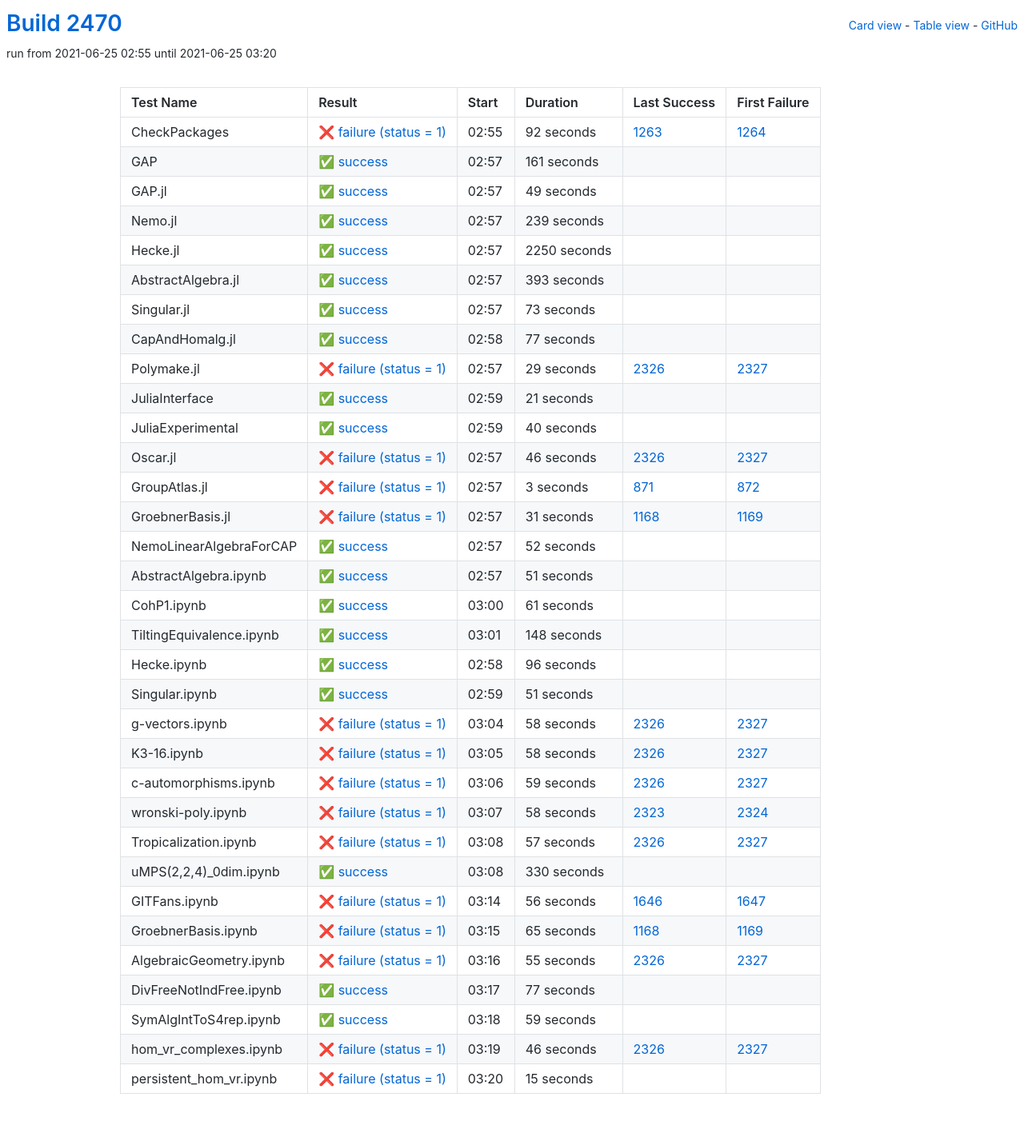
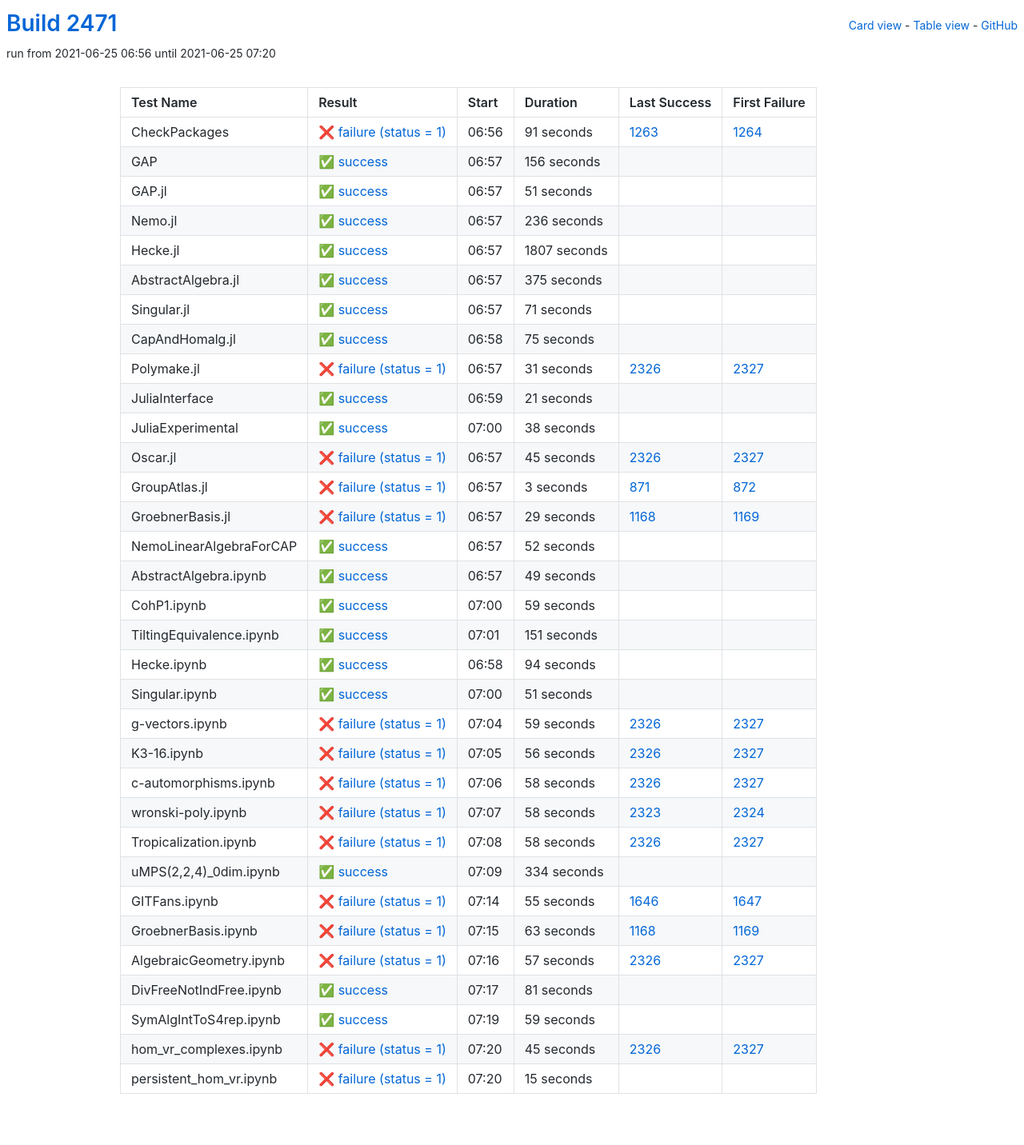
Before and after one commit to oscar-system/oscar-ci-status-stable, a Jekyll site: the page built from table.html, in a window 1280 px wide. Shown: the whole page at 80% size. Built offline with Jekyll 4.4.1, drawn with Linux system fonts in a browser that asks for light colours.

Commit message:
Build #2471

```diff
--- a/_data/ci.yml
+++ b/_data/ci.yml
@@ -1,6 +1,6 @@
 ---
-build: 2470
-build_url: https://oscarci.mathematik.uni-kl.de/job/oscar-stable/2470/
+build: 2471
+build_url: https://oscarci.mathematik.uni-kl.de/job/oscar-stable/2471/
 job: oscar-stable
 organization: oscar-system
 repo: oscar-ci-status-stable
@@ -8,116 +8,116 @@ repourl: https://github.com/oscar-system/oscar-ci-status-stable
 tests:
 - name: CheckPackages
   id: checkpackages
-  log: https://oscarci.mathematik.uni-kl.de/job/oscar-stable/2470/artifact/logs/build-2470/CheckPackages.log
-  start: 2021-06-25 02:55
+  log: https://oscarci.mathematik.uni-kl.de/job/oscar-stable/2471/artifact/logs/build-2471/CheckPackages.log
+  start: 2021-06-25 06:56
   success: false
   exitcode: 1
   status: failure
-  duration: 92
+  duration: 91
   last_success: 1263
   last_success_url: https://oscarci.mathematik.uni-kl.de/job/oscar-stable/1263/
   first_failure: 1264
   first_failure_url: https://oscarci.mathematik.uni-kl.de/job/oscar-stable/1264/
 - name: GAP
   id: gap
-  log: https://oscarci.mathematik.uni-kl.de/job/oscar-stable/2470/artifact/logs/build-2470/GAP.log
-  start: 2021-06-25 02:57
+  log: https://oscarci.mathematik.uni-kl.de/job/oscar-stable/2471/artifact/logs/build-2471/GAP.log
+  start: 2021-06-25 06:57
   success: true
   exitcode: 0
   status: success
-  duration: 161
+  duration: 156
   last_success: false
   last_success_url:
   first_failure: false
   first_failure_url:
 - name: GAP.jl
   id: gap-jl
-  log: https://oscarci.mathematik.uni-kl.de/job/oscar-stable/2470/artifact/logs/build-2470/GAP.jl.log
-  start: 2021-06-25 02:57
+  log: https://oscarci.mathematik.uni-kl.de/job/oscar-stable/2471/artifact/logs/build-2471/GAP.jl.log
+  start: 2021-06-25 06:57
   success: true
   exitcode: 0
   status: success
-  duration: 49
+  duration: 51
   last_success: false
   last_success_url:
   first_failure: false
   first_failure_url:
 - name: Nemo.jl
   id: nemo-jl
-  log: https://oscarci.mathematik.uni-kl.de/job/oscar-stable/2470/artifact/logs/build-2470/Nemo.jl.log
-  start: 2021-06-25 02:57
+  log: https://oscarci.mathematik.uni-kl.de/job/oscar-stable/2471/artifact/logs/build-2471/Nemo.jl.log
+  start: 2021-06-25 06:57
   success: true
   exitcode: 0
   status: success
-  duration: 239
+  duration: 236
   last_success: false
   last_success_url:
   first_failure: false
   first_failure_url:
 - name: Hecke.jl
   id: hecke-jl
-  log: https://oscarci.mathematik.uni-kl.de/job/oscar-stable/2470/artifact/logs/build-2470/Hecke.jl.log
-  start: 2021-06-25 02:57
+  log: https://oscarci.mathematik.uni-kl.de/job/oscar-stable/2471/artifact/logs/build-2471/Hecke.jl.log
+  start: 2021-06-25 06:57
   success: true
   exitcode: 0
   status: success
-  duration: 2250
+  duration: 1807
   last_success: false
   last_success_url:
   first_failure: false
   first_failure_url:
 - name: AbstractAlgebra.jl
   id: abstractalgebra-jl
-  log: https://oscarci.mathematik.uni-kl.de/job/oscar-stable/2470/artifact/logs/build-2470/AbstractAlgebra.jl.log
-  start: 2021-06-25 02:57
+  log: https://oscarci.mathematik.uni-kl.de/job/oscar-stable/2471/artifact/logs/build-2471/AbstractAlgebra.jl.log
+  start: 2021-06-25 06:57
   success: true
   exitcode: 0
   status: success
-  duration: 393
+  duration: 375
   last_success: false
   last_success_url:
   first_failure: false
   first_failure_url:
 - name: Singular.jl
   id: singular-jl
-  log: https://oscarci.mathematik.uni-kl.de/job/oscar-stable/2470/artifact/logs/build-2470/Singular.jl.log
-  start: 2021-06-25 02:57
+  log: https://oscarci.mathematik.uni-kl.de/job/oscar-stable/2471/artifact/logs/build-2471/Singular.jl.log
+  start: 2021-06-25 06:57
   success: true
   exitcode: 0
   status: success
-  duration: 73
+  duration: 71
   last_success: false
   last_success_url:
   first_failure: false
   first_failure_url:
 - name: CapAndHomalg.jl
   id: capandhomalg-jl
-  log: https://oscarci.mathematik.uni-kl.de/job/oscar-stable/2470/artifact/logs/build-2470/CapAndHomalg.jl.log
-  start: 2021-06-25 02:58
+  log: https://oscarci.mathematik.uni-kl.de/job/oscar-stable/2471/artifact/logs/build-2471/CapAndHomalg.jl.log
+  start: 2021-06-25 06:58
   success: true
   exitcode: 0
   status: success
-  duration: 77
+  duration: 75
   last_success: false
   last_success_url:
   first_failure: false
   first_failure_url:
 - name: Polymake.jl
   id: polymake-jl
-  log: https://oscarci.mathematik.uni-kl.de/job/oscar-stable/2470/artifact/logs/build-2470/Polymake.jl.log
-  start: 2021-06-25 02:57
+  log: https://oscarci.mathematik.uni-kl.de/job/oscar-stable/2471/artifact/logs/build-2471/Polymake.jl.log
+  start: 2021-06-25 06:57
   success: false
   exitcode: 1
   status: failure
-  duration: 29
+  duration: 31
   last_success: 2326
   last_success_url: https://oscarci.mathematik.uni-kl.de/job/oscar-stable/2326/
   first_failure: 2327
   first_failure_url: https://oscarci.mathematik.uni-kl.de/job/oscar-stable/2327/
 - name: JuliaInterface
   id: juliainterface
-  log: https://oscarci.mathematik.uni-kl.de/job/oscar-stable/2470/artifact/logs/build-2470/JuliaInterface.log
-  start: 2021-06-25 02:59
+  log: https://oscarci.mathematik.uni-kl.de/job/oscar-stable/2471/artifact/logs/build-2471/JuliaInterface.log
+  start: 2021-06-25 06:59
   success: true
   exitcode: 0
   status: success
@@ -128,32 +128,32 @@ tests:
   first_failure_url:
 - name: JuliaExperimental
   id: juliaexperimental
-  log: https://oscarci.mathematik.uni-kl.de/job/oscar-stable/2470/artifact/logs/build-2470/JuliaExperimental.log
-  start: 2021-06-25 02:59
+  log: https://oscarci.mathematik.uni-kl.de/job/oscar-stable/2471/artifact/logs/build-2471/JuliaExperimental.log
+  start: 2021-06-25 07:00
   success: true
   exitcode: 0
   status: success
-  duration: 40
+  duration: 38
   last_success: false
   last_success_url:
   first_failure: false
   first_failure_url:
 - name: Oscar.jl
   id: oscar-jl
-  log: https://oscarci.mathematik.uni-kl.de/job/oscar-stable/2470/artifact/logs/build-2470/Oscar.jl.log
-  start: 2021-06-25 02:57
+  log: https://oscarci.mathematik.uni-kl.de/job/oscar-stable/2471/artifact/logs/build-2471/Oscar.jl.log
+  start: 2021-06-25 06:57
   success: false
   exitcode: 1
   status: failure
-  duration: 46
+  duration: 45
   last_success: 2326
   last_success_url: https://oscarci.mathematik.uni-kl.de/job/oscar-stable/2326/
   first_failure: 2327
   first_failure_url: https://oscarci.mathematik.uni-kl.de/job/oscar-stable/2327/
 - name: GroupAtlas.jl
   id: groupatlas-jl
-  log: https://oscarci.mathematik.uni-kl.de/job/oscar-stable/2470/artifact/logs/build-2470/GroupAtlas.jl.log
-  start: 2021-06-25 02:57
+  log: https://oscarci.mathematik.uni-kl.de/job/oscar-stable/2471/artifact/logs/build-2471/GroupAtlas.jl.log
+  start: 2021-06-25 06:57
   success: false
   exitcode: 1
   status: failure
@@ -164,20 +164,20 @@ tests:
   first_failure_url: https://oscarci.mathematik.uni-kl.de/job/oscar-stable/872/
 - name: GroebnerBasis.jl
   id: groebnerbasis-jl
-  log: https://oscarci.mathematik.uni-kl.de/job/oscar-stable/2470/artifact/logs/build-2470/GroebnerBasis.jl.log
-  start: 2021-06-25 02:57
+  log: https://oscarci.mathematik.uni-kl.de/job/oscar-stable/2471/artifact/logs/build-2471/GroebnerBasis.jl.log
+  start: 2021-06-25 06:57
   success: false
   exitcode: 1
   status: failure
-  duration: 31
+  duration: 29
   last_success: 1168
   last_success_url: https://oscarci.mathematik.uni-kl.de/job/oscar-stable/1168/
   first_failure: 1169
   first_failure_url: https://oscarci.mathematik.uni-kl.de/job/oscar-stable/1169/
 - name: NemoLinearAlgebraForCAP
   id: nemolinearalgebraforcap
-  log: https://oscarci.mathematik.uni-kl.de/job/oscar-stable/2470/artifact/logs/build-2470/NemoLinearAlgebraForCAP.log
-  start: 2021-06-25 02:57
+  log: https://oscarci.mathematik.uni-kl.de/job/oscar-stable/2471/artifact/logs/build-2471/NemoLinearAlgebraForCAP.log
+  start: 2021-06-25 06:57
   success: true
   exitcode: 0
   status: success
@@ -188,56 +188,56 @@ tests:
   first_failure_url:
 - name: AbstractAlgebra.ipynb
   id: abstractalgebra-ipynb
-  log: https://oscarci.mathematik.uni-kl.de/job/oscar-stable/2470/artifact/logs/build-2470/AbstractAlgebra.ipynb.log
-  start: 2021-06-25 02:57
+  log: https://oscarci.mathematik.uni-kl.de/job/oscar-stable/2471/artifact/logs/build-2471/AbstractAlgebra.ipynb.log
+  start: 2021-06-25 06:57
   success: true
   exitcode: 0
   status: success
-  duration: 51
+  duration: 49
   last_success: false
   last_success_url:
   first_failure: false
   first_failure_url:
 - name: CohP1.ipynb
   id: cohp1-ipynb
-  log: https://oscarci.mathematik.uni-kl.de/job/oscar-stable/2470/artifact/logs/build-2470/CohP1.ipynb.log
-  start: 2021-06-25 03:00
+  log: https://oscarci.mathematik.uni-kl.de/job/oscar-stable/2471/artifact/logs/build-2471/CohP1.ipynb.log
+  start: 2021-06-25 07:00
   success: true
   exitcode: 0
   status: success
-  duration: 61
+  duration: 59
   last_success: false
   last_success_url:
   first_failure: false
   first_failure_url:
 - name: TiltingEquivalence.ipynb
   id: tiltingequivalence-ipynb
-  log: https://oscarci.mathematik.uni-kl.de/job/oscar-stable/2470/artifact/logs/build-2470/TiltingEquivalence.ipynb.log
-  start: 2021-06-25 03:01
+  log: https://oscarci.mathematik.uni-kl.de/job/oscar-stable/2471/artifact/logs/build-2471/TiltingEquivalence.ipynb.log
+  start: 2021-06-25 07:01
   success: true
   exitcode: 0
   status: success
-  duration: 148
+  duration: 151
   last_success: false
   last_success_url:
   first_failure: false
   first_failure_url:
 - name: Hecke.ipynb
   id: hecke-ipynb
-  log: https://oscarci.mathematik.uni-kl.de/job/oscar-stable/2470/artifact/logs/build-2470/Hecke.ipynb.log
-  start: 2021-06-25 02:58
+  log: https://oscarci.mathematik.uni-kl.de/job/oscar-stable/2471/artifact/logs/build-2471/Hecke.ipynb.log
+  start: 2021-06-25 06:58
   success: true
   exitcode: 0
   status: success
-  duration: 96
+  duration: 94
   last_success: false
   last_success_url:
   first_failure: false
   first_failure_url:
 - name: Singular.ipynb
   id: singular-ipynb
-  log: https://oscarci.mathematik.uni-kl.de/job/oscar-stable/2470/artifact/logs/build-2470/Singular.ipynb.log
-  start: 2021-06-25 02:59
+  log: https://oscarci.mathematik.uni-kl.de/job/oscar-stable/2471/artifact/logs/build-2471/Singular.ipynb.log
+  start: 2021-06-25 07:00
   success: true
   exitcode: 0
   status: success
@@ -248,8 +248,32 @@ tests:
   first_failure_url:
 - name: g-vectors.ipynb
   id: g-vectors-ipynb
-  log: https://oscarci.mathematik.uni-kl.de/job/oscar-stable/2470/artifact/logs/build-2470/g-vectors.ipynb.log
-  start: 2021-06-25 03:04
+  log: https://oscarci.mathematik.uni-kl.de/job/oscar-stable/2471/artifact/logs/build-2471/g-vectors.ipynb.log
+  start: 2021-06-25 07:04
+  success: false
+  exitcode: 1
+  status: failure
+  duration: 59
+  last_success: 2326
+  last_success_url: https://oscarci.mathematik.uni-kl.de/job/oscar-stable/2326/
+  first_failure: 2327
+  first_failure_url: https://oscarci.mathematik.uni-kl.de/job/oscar-stable/2327/
+- name: K3-16.ipynb
+  id: k3-16-ipynb
+  log: https://oscarci.mathematik.uni-kl.de/job/oscar-stable/2471/artifact/logs/build-2471/K3-16.ipynb.log
+  start: 2021-06-25 07:05
+  success: false
+  exitcode: 1
+  status: failure
+  duration: 56
+  last_success: 2326
+  last_success_url: https://oscarci.mathematik.uni-kl.de/job/oscar-stable/2326/
+  first_failure: 2327
+  first_failure_url: https://oscarci.mathematik.uni-kl.de/job/oscar-stable/2327/
+- name: c-automorphisms.ipynb
+  id: c-automorphisms-ipynb
+  log: https://oscarci.mathematik.uni-kl.de/job/oscar-stable/2471/artifact/logs/build-2471/c-automorphisms.ipynb.log
+  start: 2021-06-25 07:06
   success: false
   exitcode: 1
   status: failure
@@ -258,34 +282,10 @@ tests:
   last_success_url: https://oscarci.mathematik.uni-kl.de/job/oscar-stable/2326/
   first_failure: 2327
   first_failure_url: https://oscarci.mathematik.uni-kl.de/job/oscar-stable/2327/
-- name: K3-16.ipynb
-  id: k3-16-ipynb
-  log: https://oscarci.mathematik.uni-kl.de/job/oscar-stable/2470/artifact/logs/build-2470/K3-16.ipynb.log
-  start: 2021-06-25 03:05
-  success: false
-  exitcode: 1
-  status: failure
-  duration: 58
-  last_success: 2326
-  last_success_url: https://oscarci.mathematik.uni-kl.de/job/oscar-stable/2326/
-  first_failure: 2327
-  first_failure_url: https://oscarci.mathematik.uni-kl.de/job/oscar-stable/2327/
-- name: c-automorphisms.ipynb
-  id: c-automorphisms-ipynb
-  log: https://oscarci.mathematik.uni-kl.de/job/oscar-stable/2470/artifact/logs/build-2470/c-automorphisms.ipynb.log
-  start: 2021-06-25 03:06
-  success: false
-  exitcode: 1
-  status: failure
-  duration: 59
-  last_success: 2326
-  last_success_url: https://oscarci.mathematik.uni-kl.de/job/oscar-stable/2326/
-  first_failure: 2327
-  first_failure_url: https://oscarci.mathematik.uni-kl.de/job/oscar-stable/2327/
 - name: wronski-poly.ipynb
   id: wronski-poly-ipynb
-  log: https://oscarci.mathematik.uni-kl.de/job/oscar-stable/2470/artifact/logs/build-2470/wronski-poly.ipynb.log
-  start: 2021-06-25 03:07
+  log: https://oscarci.mathematik.uni-kl.de/job/oscar-stable/2471/artifact/logs/build-2471/wronski-poly.ipynb.log
+  start: 2021-06-25 07:07
   success: false
   exitcode: 1
   status: failure
@@ -296,8 +296,56 @@ tests:
   first_failure_url: https://oscarci.mathematik.uni-kl.de/job/oscar-stable/2324/
 - name: Tropicalization.ipynb
   id: tropicalization-ipynb
-  log: https://oscarci.mathematik.uni-kl.de/job/oscar-stable/2470/artifact/logs/build-2470/Tropicalization.ipynb.log
-  start: 2021-06-25 03:08
+  log: https://oscarci.mathematik.uni-kl.de/job/oscar-stable/2471/artifact/logs/build-2471/Tropicalization.ipynb.log
+  start: 2021-06-25 07:08
+  success: false
+  exitcode: 1
+  status: failure
+  duration: 58
+  last_success: 2326
+  last_success_url: https://oscarci.mathematik.uni-kl.de/job/oscar-stable/2326/
+  first_failure: 2327
+  first_failure_url: https://oscarci.mathematik.uni-kl.de/job/oscar-stable/2327/
+- name: uMPS(2,2,4)_0dim.ipynb
+  id: umps-2-2-4-0dim-ipynb
+  log: https://oscarci.mathematik.uni-kl.de/job/oscar-stable/2471/artifact/logs/build-2471/uMPS-2-2-4-_0dim.ipynb.log
+  start: 2021-06-25 07:09
+  success: true
+  exitcode: 0
+  status: success
+  duration: 334
+  last_success: false
+  last_success_url:
+  first_failure: false
+  first_failure_url:
+- name: GITFans.ipynb
+  id: gitfans-ipynb
+  log: https://oscarci.mathematik.uni-kl.de/job/oscar-stable/2471/artifact/logs/build-2471/GITFans.ipynb.log
+  start: 2021-06-25 07:14
+  success: false
+  exitcode: 1
+  status: failure
+  duration: 55
+  last_success: 1646
+  last_success_url: https://oscarci.mathematik.uni-kl.de/job/oscar-stable/1646/
+  first_failure: 1647
+  first_failure_url: https://oscarci.mathematik.uni-kl.de/job/oscar-stable/1647/
+- name: GroebnerBasis.ipynb
+  id: groebnerbasis-ipynb
+  log: https://oscarci.mathematik.uni-kl.de/job/oscar-stable/2471/artifact/logs/build-2471/GroebnerBasis.ipynb.log
+  start: 2021-06-25 07:15
+  success: false
+  exitcode: 1
+  status: failure
+  duration: 63
+  last_success: 1168
+  last_success_url: https://oscarci.mathematik.uni-kl.de/job/oscar-stable/1168/
+  first_failure: 1169
+  first_failure_url: https://oscarci.mathematik.uni-kl.de/job/oscar-stable/1169/
+- name: AlgebraicGeometry.ipynb
+  id: algebraicgeometry-ipynb
+  log: https://oscarci.mathematik.uni-kl.de/job/oscar-stable/2471/artifact/logs/build-2471/AlgebraicGeometry.ipynb.log
+  start: 2021-06-25 07:16
   success: false
   exitcode: 1
   status: failure
@@ -306,70 +354,22 @@ tests:
   last_success_url: https://oscarci.mathematik.uni-kl.de/job/oscar-stable/2326/
   first_failure: 2327
   first_failure_url: https://oscarci.mathematik.uni-kl.de/job/oscar-stable/2327/
-- name: uMPS(2,2,4)_0dim.ipynb
-  id: umps-2-2-4-0dim-ipynb
-  log: https://oscarci.mathematik.uni-kl.de/job/oscar-stable/2470/artifact/logs/build-2470/uMPS-2-2-4-_0dim.ipynb.log
-  start: 2021-06-25 03:08
+- name: DivFreeNotIndFree.ipynb
+  id: divfreenotindfree-ipynb
+  log: https://oscarci.mathematik.uni-kl.de/job/oscar-stable/2471/artifact/logs/build-2471/DivFreeNotIndFree.ipynb.log
+  start: 2021-06-25 07:17
   success: true
   exitcode: 0
   status: success
-  duration: 330
-  last_success: false
-  last_success_url:
-  first_failure: false
-  first_failure_url:
-- name: GITFans.ipynb
-  id: gitfans-ipynb
-  log: https://oscarci.mathematik.uni-kl.de/job/oscar-stable/2470/artifact/logs/build-2470/GITFans.ipynb.log
-  start: 2021-06-25 03:14
-  success: false
-  exitcode: 1
-  status: failure
-  duration: 56
-  last_success: 1646
-  last_success_url: https://oscarci.mathematik.uni-kl.de/job/oscar-stable/1646/
-  first_failure: 1647
-  first_failure_url: https://oscarci.mathematik.uni-kl.de/job/oscar-stable/1647/
-- name: GroebnerBasis.ipynb
-  id: groebnerbasis-ipynb
-  log: https://oscarci.mathematik.uni-kl.de/job/oscar-stable/2470/artifact/logs/build-2470/GroebnerBasis.ipynb.log
-  start: 2021-06-25 03:15
-  success: false
-  exitcode: 1
-  status: failure
-  duration: 65
-  last_success: 1168
-  last_success_url: https://oscarci.mathematik.uni-kl.de/job/oscar-stable/1168/
-  first_failure: 1169
-  first_failure_url: https://oscarci.mathematik.uni-kl.de/job/oscar-stable/1169/
-- name: AlgebraicGeometry.ipynb
-  id: algebraicgeometry-ipynb
-  log: https://oscarci.mathematik.uni-kl.de/job/oscar-stable/2470/artifact/logs/build-2470/AlgebraicGeometry.ipynb.log
-  start: 2021-06-25 03:16
-  success: false
-  exitcode: 1
-  status: failure
-  duration: 55
-  last_success: 2326
-  last_success_url: https://oscarci.mathematik.uni-kl.de/job/oscar-stable/2326/
-  first_failure: 2327
-  first_failure_url: https://oscarci.mathematik.uni-kl.de/job/oscar-stable/2327/
-- name: DivFreeNotIndFree.ipynb
-  id: divfreenotindfree-ipynb
-  log: https://oscarci.mathematik.uni-kl.de/job/oscar-stable/2470/artifact/logs/build-2470/DivFreeNotIndFree.ipynb.log
-  start: 2021-06-25 03:17
-  success: true
-  exitcode: 0
-  status: success
-  duration: 77
+  duration: 81
   last_success: false
   last_success_url:
   first_failure: false
   first_failure_url:
 - name: SymAlgIntToS4rep.ipynb
   id: symalginttos4rep-ipynb
-  log: https://oscarci.mathematik.uni-kl.de/job/oscar-stable/2470/artifact/logs/build-2470/SymAlgIntToS4rep.ipynb.log
-  start: 2021-06-25 03:18
+  log: https://oscarci.mathematik.uni-kl.de/job/oscar-stable/2471/artifact/logs/build-2471/SymAlgIntToS4rep.ipynb.log
+  start: 2021-06-25 07:19
   success: true
   exitcode: 0
   status: success
@@ -380,20 +380,20 @@ tests:
   first_failure_url:
 - name: hom_vr_complexes.ipynb
   id: hom-vr-complexes-ipynb
-  log: https://oscarci.mathematik.uni-kl.de/job/oscar-stable/2470/artifact/logs/build-2470/hom_vr_complexes.ipynb.log
-  start: 2021-06-25 03:19
+  log: https://oscarci.mathematik.uni-kl.de/job/oscar-stable/2471/artifact/logs/build-2471/hom_vr_complexes.ipynb.log
+  start: 2021-06-25 07:20
   success: false
   exitcode: 1
   status: failure
-  duration: 46
+  duration: 45
   last_success: 2326
   last_success_url: https://oscarci.mathematik.uni-kl.de/job/oscar-stable/2326/
   first_failure: 2327
   first_failure_url: https://oscarci.mathematik.uni-kl.de/job/oscar-stable/2327/
 - name: persistent_hom_vr.ipynb
   id: persistent-hom-vr-ipynb
-  log: https://oscarci.mathematik.uni-kl.de/job/oscar-stable/2470/artifact/logs/build-2470/persistent_hom_vr.ipynb.log
-  start: 2021-06-25 03:20
+  log: https://oscarci.mathematik.uni-kl.de/job/oscar-stable/2471/artifact/logs/build-2471/persistent_hom_vr.ipynb.log
+  start: 2021-06-25 07:20
   success: false
   exitcode: 1
   status: failure
```
Also changed, not shown: README.md.
